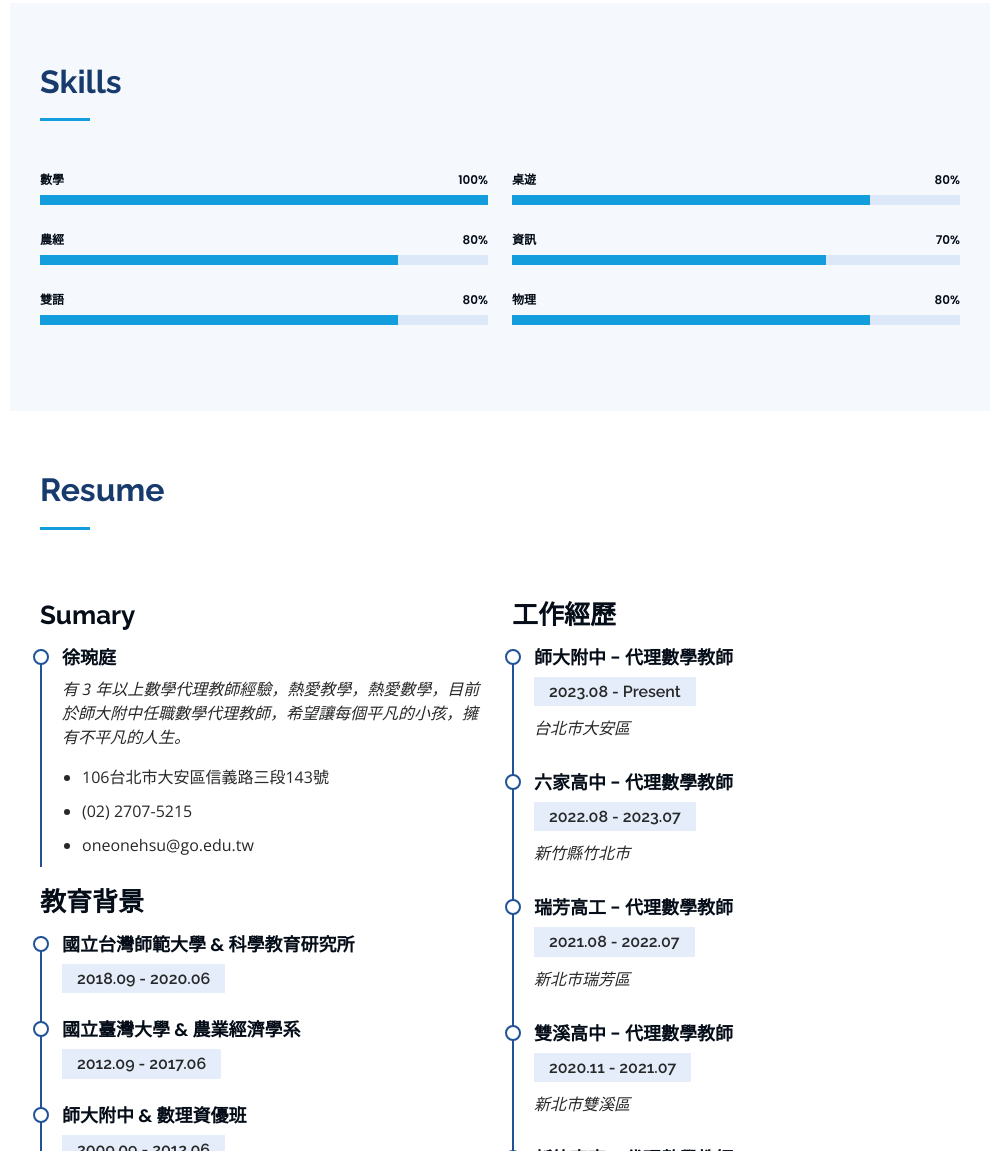
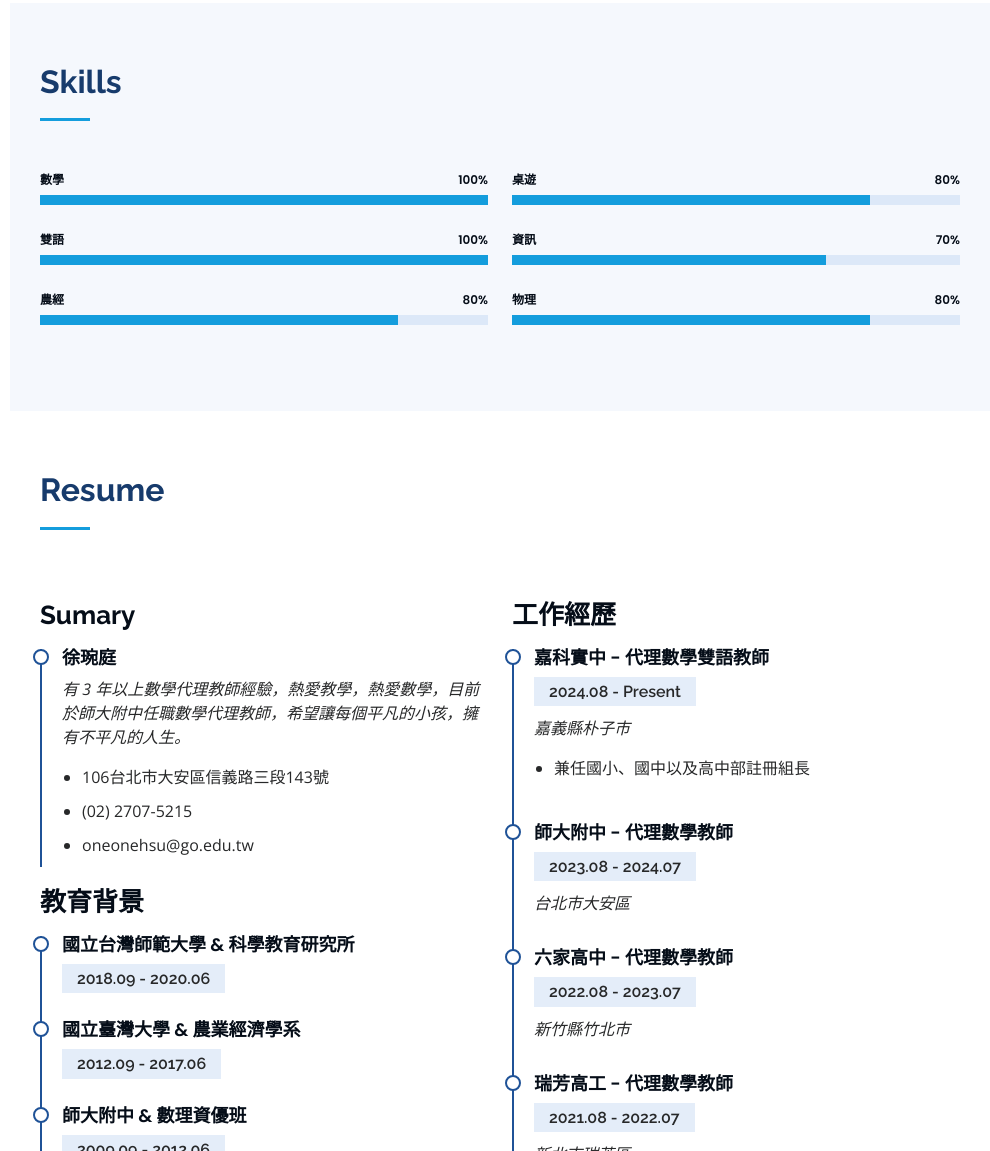
Before and after one commit to oneonehsu/oneonehsu.github.io, a plain HTML site: page index.html in a window 1280 px wide. Shown: the part 1316-2467 px from the top of the page, without its empty margins (290-1280 px from the left). Drawn offline with nearby package versions, Linux system fonts and the light colour scheme.

Commit message:
[feature] Update the current resume

```diff
--- a/index.html
+++ b/index.html
@@ -331,12 +331,12 @@
               </div>
 
               <div class="progress">
-                <span class="skill">農經 <i class="val">80%</i></span>
+                <span class="skill">雙語 <i class="val">100%</i></span>
                 <div class="progress-bar-wrap">
                   <div
                     class="progress-bar"
                     role="progressbar"
-                    aria-valuenow="80"
+                    aria-valuenow="100"
                     aria-valuemin="0"
                     aria-valuemax="100"
                   ></div>
@@ -344,7 +344,7 @@
               </div>
 
               <div class="progress">
-                <span class="skill">雙語 <i class="val">80%</i></span>
+                <span class="skill">農經 <i class="val">80%</i></span>
                 <div class="progress-bar-wrap">
                   <div
                     class="progress-bar"
@@ -480,8 +480,16 @@
             <div class="col-lg-6" data-aos="fade-up" data-aos-delay="100">
               <h3 class="resume-title">工作經歷</h3>
               <div class="resume-item">
+                <h4>嘉科實中 - 代理數學雙語教師</h4>
+                <h5>2024.08 - Present</h5>
+                <p><em>嘉義縣朴子市 </em></p>
+                <ul>
+                  <li>兼任國小、國中以及高中部註冊組長</li>
+                </ul>
+              </div>
+              <div class="resume-item">
                 <h4>師大附中 - 代理數學教師</h4>
-                <h5>2023.08 - Present</h5>
+                <h5>2023.08 - 2024.07</h5>
                 <p><em>台北市大安區 </em></p>
                 <!-- <ul>
                   <li>帶領學生參加競賽獲獎...</li>
```
